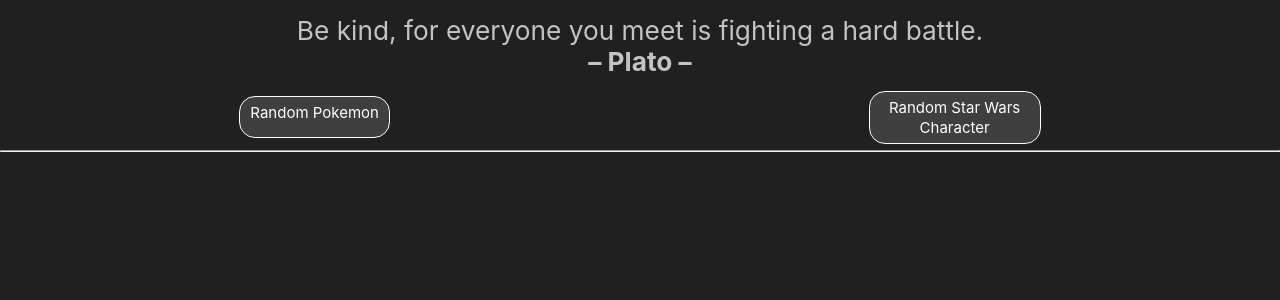
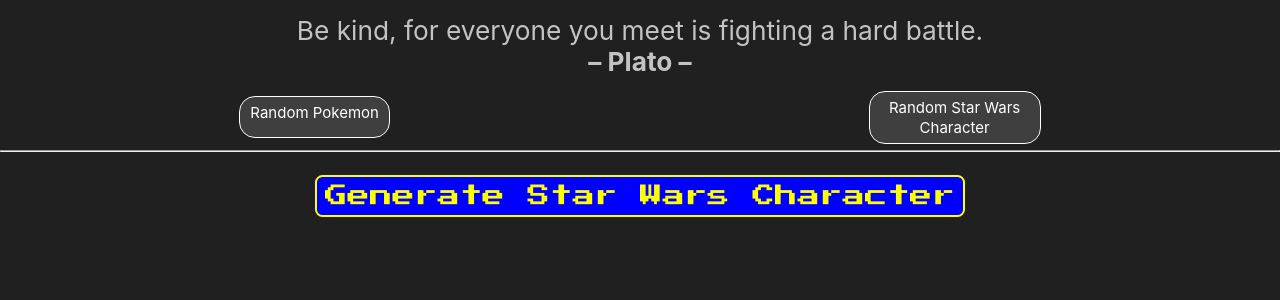
Before and after one commit to Edipra98/react-random-generator, a React (Create React App) app: page /starwars in a window 1280 px wide. Shown: the top 300 px of the page. Built offline with nearby package versions, Linux system fonts and the light colour scheme.

Commit message:
implemented code for Star Wars generator

```diff
--- a/src/components/Pokemon.js
+++ b/src/components/Pokemon.js
@@ -16,7 +16,7 @@
   }
 
   randomPokemon() {
-    const randNum = Math.ceil(Math.random() * 898)
+    const randNum = Math.floor(Math.random() * 898)
     const url = `https://pokeapi.co/api/v2/pokemon/${randNum}`
     fetch(url)
       .then((response) => response.json())
--- a/src/components/StarWars.js
+++ b/src/components/StarWars.js
@@ -1,9 +1,62 @@
+import { render } from '@testing-library/react'
 import React from 'react'
 
 import './generators.css'
 
+class RandSW extends React.Component {
+  constructor() {
+    super()
+    this.state = {
+      loadedChar: false,
+      name: null,
+      weight: 'N/A',
+      height: null,
+      birthYear: null,
+    }
+  }
+  randomCharacter() {
+    const randNum = Math.floor(Math.random() * 83)
+    const url = `https://swapi.dev/api/people/${randNum}`
+    fetch(url)
+      .then((response) => response.json())
+      .then((data) => {
+        this.setState({
+          loadedChar: true,
+          name: data.name,
+          height: data.height / 100,
+          weight: data.mass,
+          birthYear: data.birth_year,
+        })
+      })
+  }
+  render() {
+    return (
+      <div className='generator'>
+        <button
+          onClick={() => this.randomCharacter()}
+          className='center starwars'
+        >
+          Generate Star Wars Character
+        </button>
+        {this.state.loadedChar && (
+          <div>
+            <h2 className='name'>{this.state.name}</h2>
+            <h3 className='height'>Height: {this.state.height} m</h3>
+            <h3 className='weight'>Weight: {this.state.weight} kg</h3>
+            <h3 className='planet'>Birth Year: {this.state.birthYear}</h3>
+          </div>
+        )}
+      </div>
+    )
+  }
+}
+
 const StarWars = () => {
-  return <div></div>
+  return (
+    <div className='container'>
+      <RandSW />
+    </div>
+  )
 }
 
 export default StarWars
--- a/src/components/generators.css
+++ b/src/components/generators.css
@@ -21,15 +21,48 @@
   font-size: 3rem;
   margin: 1rem;
 }
-.height {
+.heightPokemon {
   color: yellow;
   text-shadow: 0 0 0 yellow, 0 0 5px blue;
   font-size: 2rem;
   margin: 1rem;
 }
-.weight {
+.weightPokemon {
   color: yellow;
   text-shadow: 0 0 0 yellow, 0 0 5px blue;
   font-size: 2rem;
   margin: 1rem;
 }
+button.starwars {
+  color: yellow;
+  border: 2px solid yellow;
+  border-radius: 0.5rem;
+  background-color: blue;
+  font-size: 1.5rem;
+  padding: 0.5rem;
+  font-family: 'Press Start 2P', cursive;
+}
+.name {
+  color: yellow;
+  text-shadow: 0 0 0 yellow, 0 0 5px black;
+  font-size: 3rem;
+  margin: 1rem;
+}
+.height {
+  color: black;
+  text-shadow: 0 0 0 black, 0 0 5px yellow;
+  font-size: 2rem;
+  margin: 1rem;
+}
+.weight {
+  color: black;
+  text-shadow: 0 0 0 black, 0 0 5px yellow;
+  font-size: 2rem;
+  margin: 1rem;
+}
+.planet {
+  color: black;
+  text-shadow: 0 0 0 black, 0 0 5px yellow;
+  font-size: 2rem;
+  margin: 1rem;
+}
```
